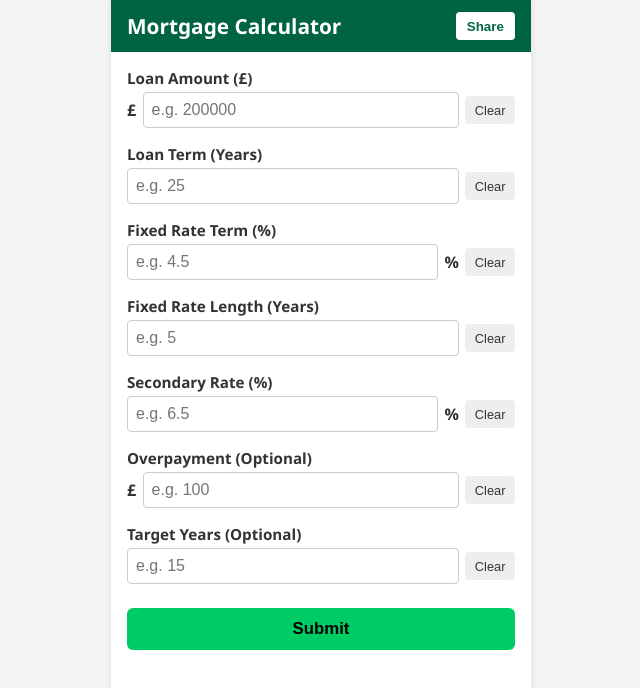
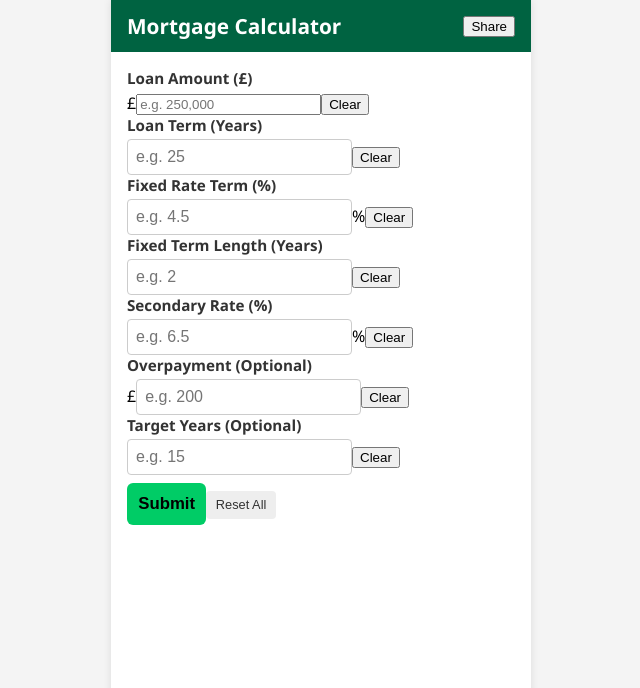
Before and after one commit to Ampdrew06/Mortgage-Calculator, a React (Create React App) app: page / in a window 1280 px wide. Shown: the top 688 px of the page, without its empty margins (319-959 px from the left). Built offline with nearby package versions, Linux system fonts and the light colour scheme.

Commit message:
Update App.js

```diff
--- a/src/App.js
+++ b/src/App.js
@@ -15,21 +15,47 @@ function App() {
   const [yearsRemaining, setYearsRemaining] = useState('');
   const [remainingBalance, setRemainingBalance] = useState('');
 
+  const formatNumber = (value) => {
+    const clean = value.replace(/[^0-9.]/g, '');
+    const [whole, decimal] = clean.split('.');
+    const withCommas = whole.replace(/\B(?=(\d{3})+(?!\d))/g, ',');
+    return decimal !== undefined ? `${withCommas}.${decimal}` : withCommas;
+  };
+
+  const handleLoanInput = (e) => {
+    const raw = e.target.value;
+    if (/^[\d,]*\.?\d*$/.test(raw)) {
+      setLoanAmount(formatNumber(raw));
+    }
+  };
+
   const basePMT = (pv, rate, nper) =>
     (rate * pv) / (1 - Math.pow(1 + rate, -nper));
 
-  const clearField = (setter) => () => setter('');
+  const clearFields = () => {
+    setLoanAmount('');
+    setInitialRate('');
+    setLoanTermYears('');
+    setFixedTermYears('');
+    setSecondaryRate('');
+    setOverpayment('');
+    setTargetYears('');
+    setInitialPayment('');
+    setSecondPayment('');
+    setYearsRemaining('');
+    setRemainingBalance('');
+  };
 
   const calculate = () => {
     const P = parseFloat(loanAmount.replace(/,/g, ''));
     const r1 = parseFloat(initialRate) / 100 / 12;
-    const r2 = secondaryRate ? parseFloat(secondaryRate) / 100 / 12 : null;
+    const r2 = parseFloat(secondaryRate) / 100 / 12;
     const n = parseInt(loanTermYears) * 12;
-    const t = fixedTermYears ? parseInt(fixedTermYears) * 12 : 0;
+    const t = parseInt(fixedTermYears) * 12;
     const op = overpayment ? parseFloat(overpayment) : 0;
     const g = targetYears ? parseInt(targetYears) * 12 : null;
 
-    if (!P || !r1 || !n) {
+    if (!P || !r1 || !n || !r2) {
       setInitialPayment('');
       setSecondPayment('');
       setYearsRemaining('');
@@ -37,12 +63,12 @@ function App() {
       return;
     }
 
-    const months = g || n;
+    const months = g ? g : n;
     const pmt = basePMT(P, r1, months);
     const initial = Math.abs(pmt + op);
     setInitialPayment(initial.toFixed(2));
 
-    if (t && r2 && n - t > 0) {
+    if (n - t > 0 && t > 0) {
       const altPMT = g
         ? basePMT(P, r1, g) + op
         : basePMT(P, r1, n) + op;
@@ -53,43 +79,32 @@ function App() {
 
       const second = basePMT(balance, r2, n - t);
       setSecondPayment(Math.abs(second).toFixed(2));
+      setRemainingBalance(Math.abs(balance).toFixed(2));
     } else {
       setSecondPayment('');
+      setRemainingBalance('');
     }
 
     if (P === 0) {
       setYearsRemaining('');
     } else {
       let result;
+
       if (g && op) {
         const termPmt = basePMT(P, r1, g) + op;
         const nper = Math.log(1 + (P * r1) / -termPmt) / Math.log(1 + r1);
-        result = nper < 0 ? 'N/A' : Math.abs(nper / 12).toFixed(2);
+        result = nper < 0 ? 'N/A' : (nper / 12).toFixed(2);
       } else if (g) {
         result = (g / 12).toFixed(2);
       } else if (op) {
         const termPmt = basePMT(P, r1, n) + op;
         const nper = Math.log(1 + (P * r1) / -termPmt) / Math.log(1 + r1);
-        result = Math.abs(nper / 12).toFixed(2);
+        result = (nper / 12).toFixed(2);
       } else {
         result = (n / 12).toFixed(2);
       }
 
-      setYearsRemaining(result);
-    }
-
-    if (!t || P === 0 || n - t <= 0) {
-      setRemainingBalance('');
-    } else {
-      const altPMT = g
-        ? basePMT(P, r1, g) + op
-        : basePMT(P, r1, n) + op;
-
-      const futureValue = P * Math.pow(1 + r1, t);
-      const paid = altPMT * ((Math.pow(1 + r1, t) - 1) / r1);
-      const balance = futureValue - paid;
-
-      setRemainingBalance(Math.abs(balance).toFixed(2));
+      setYearsRemaining(result.startsWith('-') ? result.slice(1) : result);
     }
   };
 
@@ -97,78 +112,67 @@ function App() {
     <div className="container">
       <header>
         <h1>Mortgage Calculator</h1>
-        <button className="share-btn" onClick={() => navigator.share?.({ title: 'Mortgage Calculator', url: window.location.href })}>
-          Share
-        </button>
+        <button className="share-button" onClick={() => navigator.share ? navigator.share({ title: "Mortgage Calculator", url: window.location.href }) : navigator.clipboard.writeText(window.location.href)}>Share</button>
       </header>
 
-      <div className="input-group">
+      <div className="input-row">
         <label>Loan Amount (£)</label>
-        <div className="input-wrapper">
+        <div className="input-prefix">
           <span>£</span>
-          <input type="number" placeholder="e.g. 200000" value={loanAmount} onChange={(e) => setLoanAmount(e.target.value)} />
-          <button className="clear" onClick={clearField(setLoanAmount)}>Clear</button>
+          <input type="text" placeholder="e.g. 250,000" value={loanAmount} onChange={handleLoanInput} />
+          <button onClick={() => setLoanAmount('')}>Clear</button>
+        </div>
+
+        <label>Loan Term (Years)</label>
+        <div className="input-prefix">
+          <input type="number" placeholder="e.g. 25" value={loanTermYears} onChange={(e) => setLoanTermYears(e.target.value)} />
+          <button onClick={() => setLoanTermYears('')}>Clear</button>
+        </div>
+
+        <label>Fixed Rate Term (%)</label>
+        <div className="input-prefix">
+          <input type="number" placeholder="e.g. 4.5" step="0.01" value={initialRate} onChange={(e) => setInitialRate(e.target.value)} />
+          <span>%</span>
+          <button onClick={() => setInitialRate('')}>Clear</button>
+        </div>
+
+        <label>Fixed Term Length (Years)</label>
+        <div className="input-prefix">
+          <input type="number" placeholder="e.g. 2" value={fixedTermYears} onChange={(e) => setFixedTermYears(e.target.value)} />
+          <button onClick={() => setFixedTermYears('')}>Clear</button>
+        </div>
+
+        <label>Secondary Rate (%)</label>
+        <div className="input-prefix">
+          <input type="number" placeholder="e.g. 6.5" step="0.01" value={secondaryRate} onChange={(e) => setSecondaryRate(e.target.value)} />
+          <span>%</span>
+          <button onClick={() => setSecondaryRate('')}>Clear</button>
+        </div>
+
+        <label>Overpayment (Optional)</label>
+        <div className="input-prefix">
+          <span>£</span>
+          <input type="number" placeholder="e.g. 200" value={overpayment} onChange={(e) => setOverpayment(e.target.value)} />
+          <button onClick={() => setOverpayment('')}>Clear</button>
+        </div>
+
+        <label>Target Years (Optional)</label>
+        <div className="input-prefix">
+          <input type="number" placeholder="e.g. 15" value={targetYears} onChange={(e) => setTargetYears(e.target.value)} />
+          <button onClick={() => setTargetYears('')}>Clear</button>
         </div>
       </div>
 
-      <div className="input-group">
-        <label>Loan Term (Years)</label>
-        <div className="input-wrapper">
-          <input type="number" placeholder="e.g. 25" value={loanTermYears} onChange={(e) => setLoanTermYears(e.target.value)} />
-          <button className="clear" onClick={clearField(setLoanTermYears)}>Clear</button>
-        </div>
+      <div className="button-row">
+        <button className="submit" onClick={calculate}>Submit</button>
+        <button className="clear" onClick={clearFields}>Reset All</button>
       </div>
 
-      <div className="input-group">
-        <label>Fixed Rate Term (%)</label>
-        <div className="input-wrapper">
-          <input type="number" placeholder="e.g. 4.5" value={initialRate} onChange={(e) => setInitialRate(e.target.value)} />
-          <span>%</span>
-          <button className="clear" onClick={clearField(setInitialRate)}>Clear</button>
-        </div>
-      </div>
-
-      <div className="input-group">
-        <label>Fixed Rate Length (Years)</label>
-        <div className="input-wrapper">
-          <input type="number" placeholder="e.g. 5" value={fixedTermYears} onChange={(e) => setFixedTermYears(e.target.value)} />
-          <button className="clear" onClick={clearField(setFixedTermYears)}>Clear</button>
-        </div>
-      </div>
-
-      <div className="input-group">
-        <label>Secondary Rate (%)</label>
-        <div className="input-wrapper">
-          <input type="number" placeholder="e.g. 6.5" value={secondaryRate} onChange={(e) => setSecondaryRate(e.target.value)} />
-          <span>%</span>
-          <button className="clear" onClick={clearField(setSecondaryRate)}>Clear</button>
-        </div>
-      </div>
-
-      <div className="input-group">
-        <label>Overpayment (Optional)</label>
-        <div className="input-wrapper">
-          <span>£</span>
-          <input type="number" placeholder="e.g. 100" value={overpayment} onChange={(e) => setOverpayment(e.target.value)} />
-          <button className="clear" onClick={clearField(setOverpayment)}>Clear</button>
-        </div>
-      </div>
-
-      <div className="input-group">
-        <label>Target Years (Optional)</label>
-        <div className="input-wrapper">
-          <input type="number" placeholder="e.g. 15" value={targetYears} onChange={(e) => setTargetYears(e.target.value)} />
-          <button className="clear" onClick={clearField(setTargetYears)}>Clear</button>
-        </div>
-      </div>
-
-      <button className="submit" onClick={calculate}>Submit</button>
-
       <div className="results">
-        {initialPayment && <p><span>Initial Monthly Payment:</span> <span>£{initialPayment}</span></p>}
-        {secondPayment && <p><span>Secondary Monthly Payment:</span> <span>£{secondPayment}</span></p>}
-        {yearsRemaining && <p><span>Years Remaining:</span> <span>{yearsRemaining}</span></p>}
-        {remainingBalance && <p><span>Remaining Balance After Fixed Term:</span> <span>£{remainingBalance}</span></p>}
+        {initialPayment && <p><strong>Initial Monthly Payment:</strong> £{initialPayment}</p>}
+        {secondPayment && <p><strong>Secondary Monthly Payment:</strong> £{secondPayment}</p>}
+        {yearsRemaining && <p><strong>Years Remaining:</strong> {yearsRemaining}</p>}
+        {remainingBalance && <p><strong>Remaining Balance After Fixed Term:</strong> £{remainingBalance}</p>}
       </div>
     </div>
   );
```
